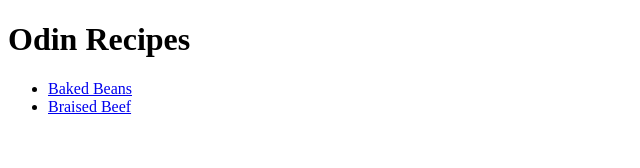
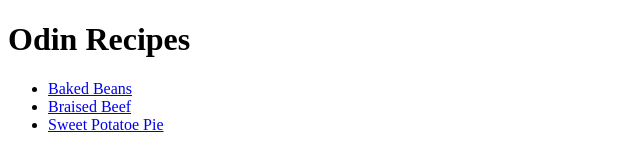
Before and after one commit to 360-ahemenjeho/odin-recipes, a plain HTML site: page index.html in a window 1280 px wide. Shown: the whole page, without its empty margins (0-640 px from the left). Drawn offline with Linux system fonts and the light colour scheme.

Commit message:
link recipe: Sweet Potatoe Pie

```diff
--- a/index.html
+++ b/index.html
@@ -12,6 +12,7 @@
     <ul>
         <li><a href="./recipes/baked-beans.html">Baked Beans</a></li>
         <li><a href="./recipes/braised-beef.html">Braised Beef</a></li>
+        <li><a href="./recipes/sweet-potatoe-pie.html">Sweet Potatoe Pie</a></li>
     </ul>
 </body>
 
```
